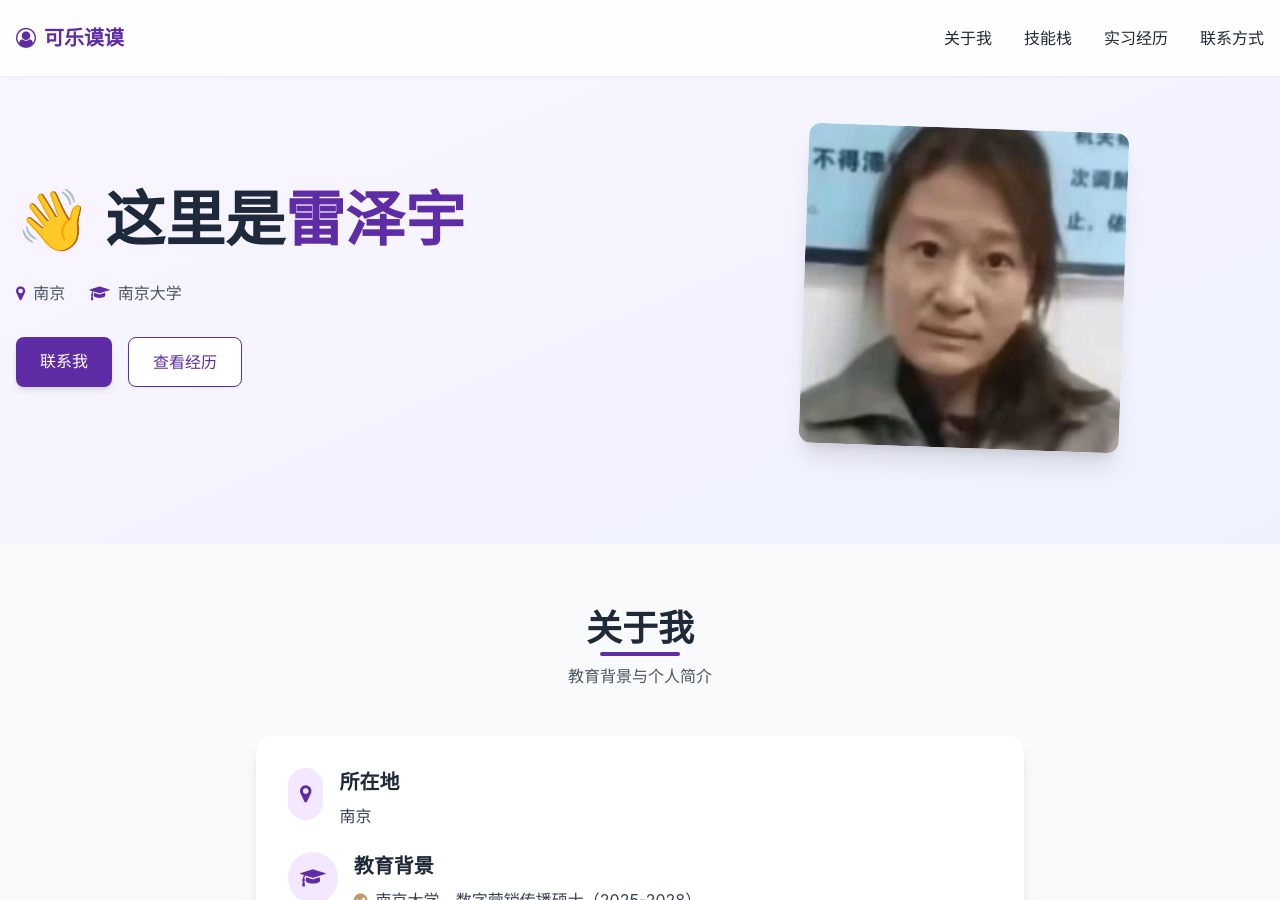
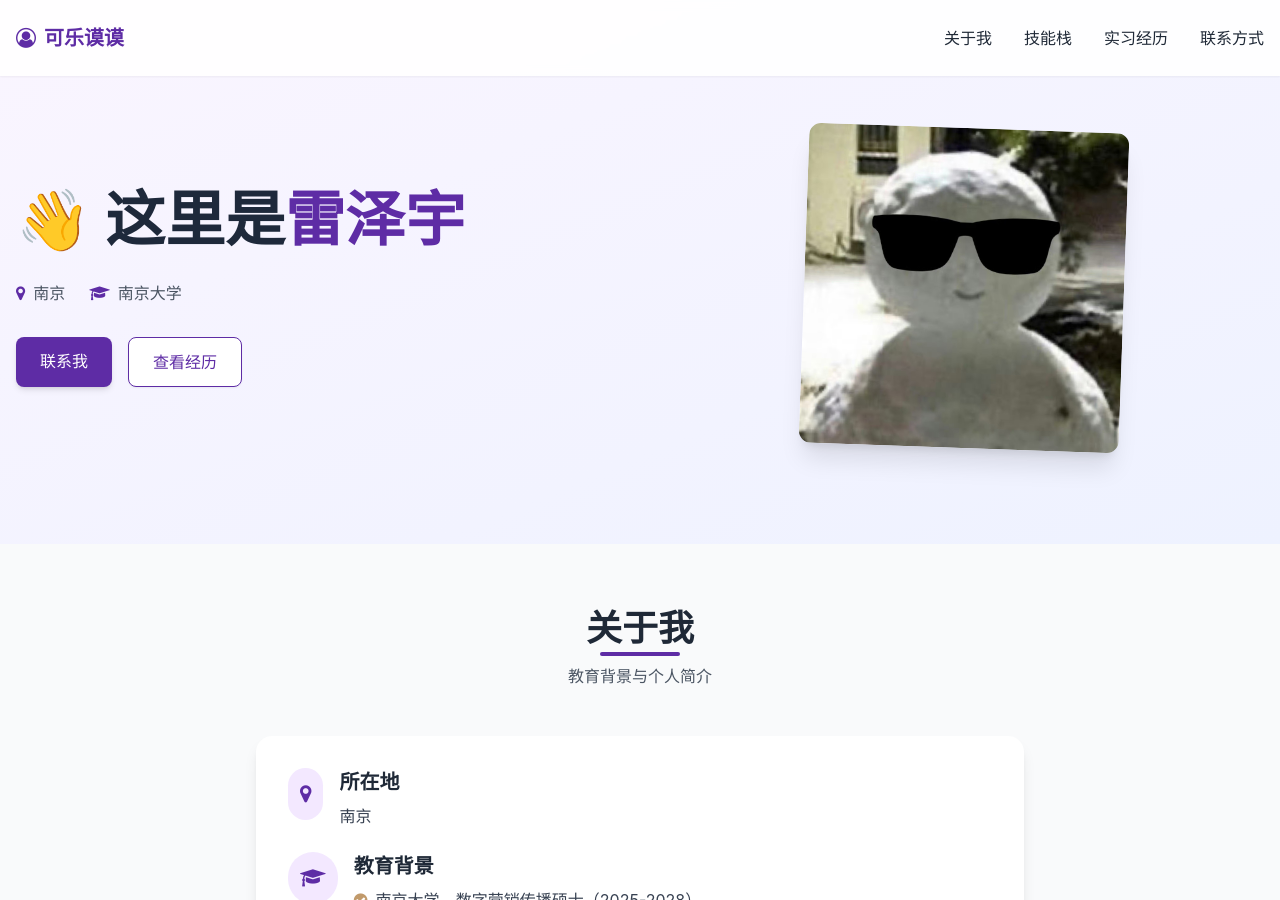
Before and after one commit to Leizeyu-Kolam/Leizeyu-Kolam.github.io, a Jekyll site: the page built from _pages/index.md, in a window 1280 px wide and 900 px high. Built offline with Jekyll 4.4.1, drawn with Linux system fonts in a browser that asks for light colours; nearby versions of some CDN libraries.

Commit message:
Update index.html

```diff
--- a/_layouts/index.html
+++ b/_layouts/index.html
@@ -112,7 +112,7 @@
                 </div>
                 <div class="w-full md:w-1/2 flex justify-center">
                     <div class="relative w-64 h-64 md:w-80 md:h-80 rounded-xl overflow-hidden shadow-xl transform rotate-2 hover:rotate-0 transition-transform duration-500">
-                        <img src="https://github.com/Leizeyu-Kolam/Leizeyu-Kolam.github.io/blob/master/assets/img/avatar.jpg"
+                        <img src="https://github.com/Leizeyu-Kolam/Leizeyu-Kolam.github.io/blob/64001b22e03ec58736a88e3d1414d517ec68d179/assets/img/avatar1.jpg"
                              alt="一张照片"
                              class="w-full h-full object-cover">
                         <div class="absolute inset-0 bg-gradient-to-t from-black/50 to-transparent opacity-0 hover:opacity-100 transition-opacity duration-300 flex items-end">
```
